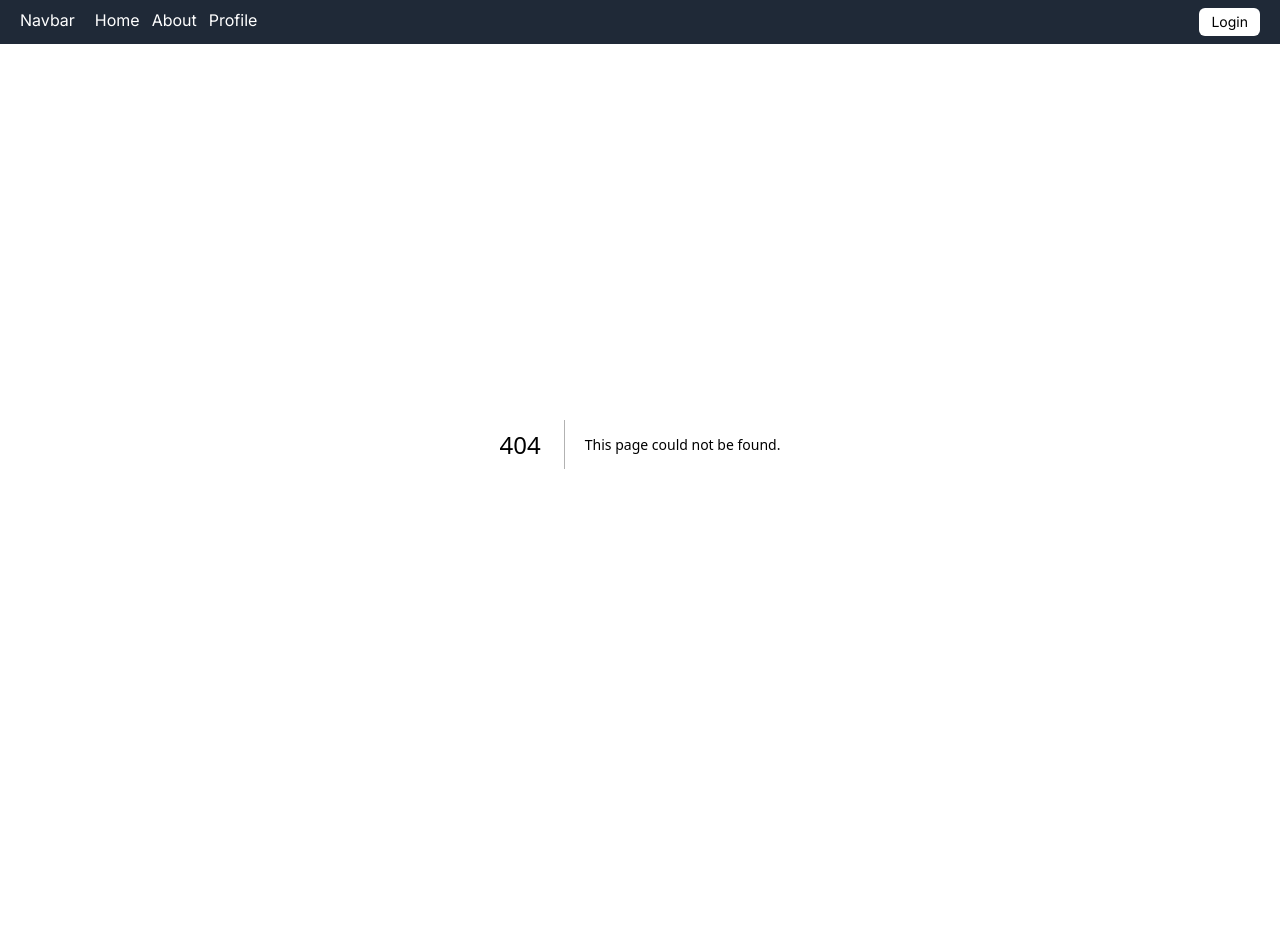
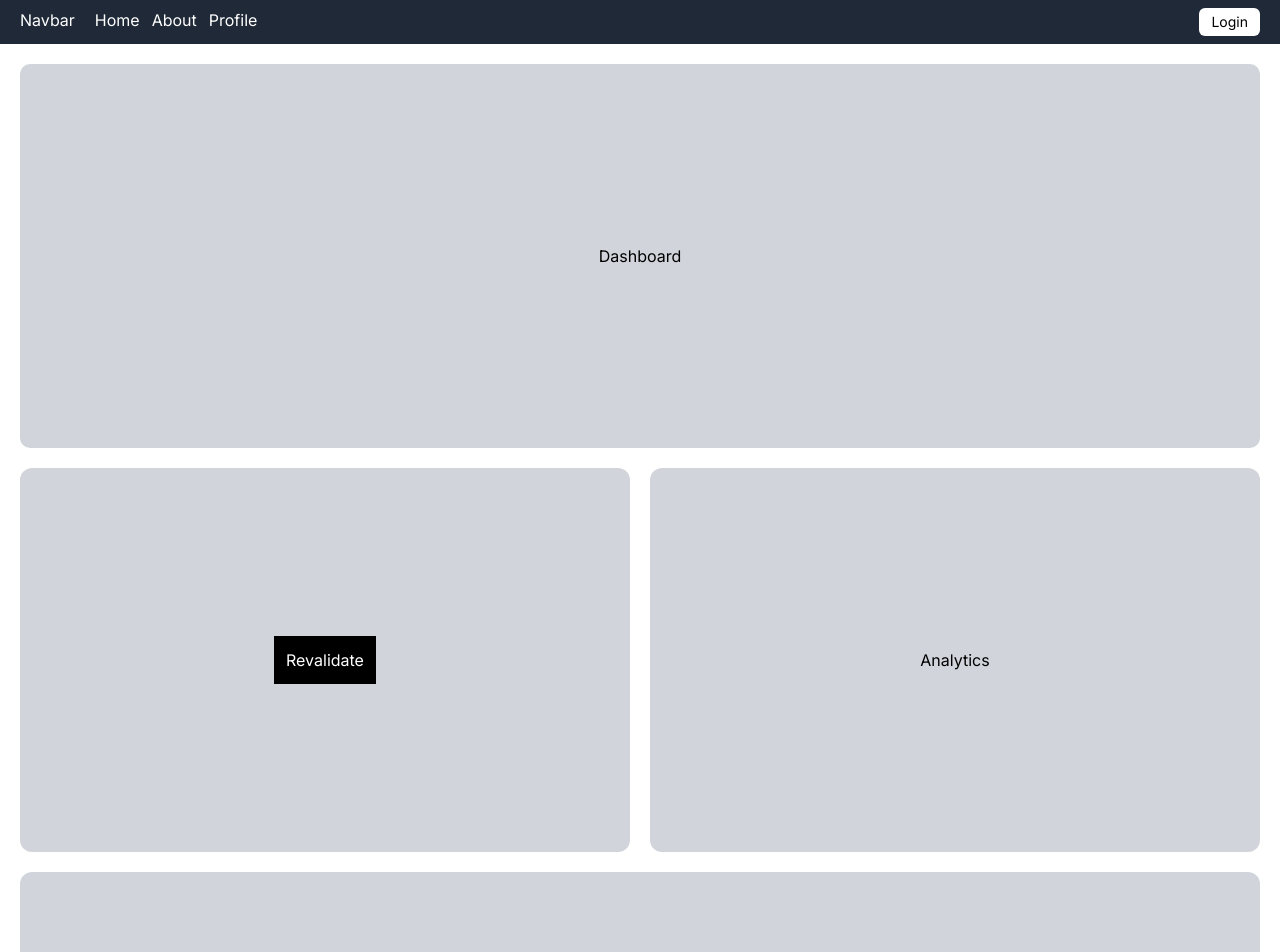
Before and after one commit to SahalFajri/NEXT-App-Router, a Next.js app: page /dashboard in a window 1280 px wide. Before the commit this address had no page. Shown: the top 952 px of the page. Before the commit the page ends 844 px from the top, so only its background shows below. Built offline with nearby package versions, Linux system fonts and the light colour scheme.

Commit message:
10.Parallel Routes

```diff
--- /dev/null
+++ b/src/app/(admin)/dashboard/@analytics/page.tsx
@@ -0,0 +1,7 @@
+export default function Analytics() {
+  return (
+    <div className="w-3/6 h-96 bg-gray-300 rounded-[12px] flex justify-center items-center">
+      <h1>Analytics</h1>
+    </div>
+  )
+}
--- /dev/null
+++ b/src/app/(admin)/dashboard/@payments/default.tsx
@@ -0,0 +1,3 @@
+export default function Default() {
+  return null;
+}
--- /dev/null
+++ b/src/app/(admin)/dashboard/@payments/page.tsx
@@ -0,0 +1,7 @@
+export default function Payments() {
+  return (
+    <div className="w-full mt-5 h-96 bg-gray-300 rounded-[12px] flex justify-center items-center">
+      <h1>Payments</h1>
+    </div>
+  )
+}
--- a/src/app/(admin)/dashboard/product/page.tsx
+++ b/src/app/(admin)/dashboard/@products/page.tsx
@@ -19,7 +19,7 @@
     }
   }
   return (
-    <div>
+    <div className="w-3/6 h-96 bg-gray-300 rounded-[12px] flex justify-center items-center mr-5">
       <h1>{status}</h1>
       <button className="bg-black text-white p-3 m-5" onClick={() => revalidate()}>Revalidate</button>
     </div>
--- /dev/null
+++ b/src/app/(admin)/dashboard/layout.tsx
@@ -0,0 +1,21 @@
+import React from "react";
+
+export default function Layout({
+  children, products, analytics, payments
+}: {
+  children: React.ReactNode,
+  products: React.ReactNode,
+  analytics: React.ReactNode,
+  payments: React.ReactNode,
+}) {
+  return (
+    <div className="p-5">
+      <div>{children}</div>
+      <div className="mt-5 flex justify-center items-center">
+        {products}
+        {analytics}
+      </div>
+      {payments}
+    </div>
+  )
+}
--- /dev/null
+++ b/src/app/(admin)/dashboard/page.tsx
@@ -0,0 +1,7 @@
+export default function DashboardPage() {
+  return (
+    <div className="w-full h-96 bg-gray-300 rounded-[10px] flex justify-center items-center">
+      <h1>Dashboard</h1>
+    </div>
+  )
+}
```
